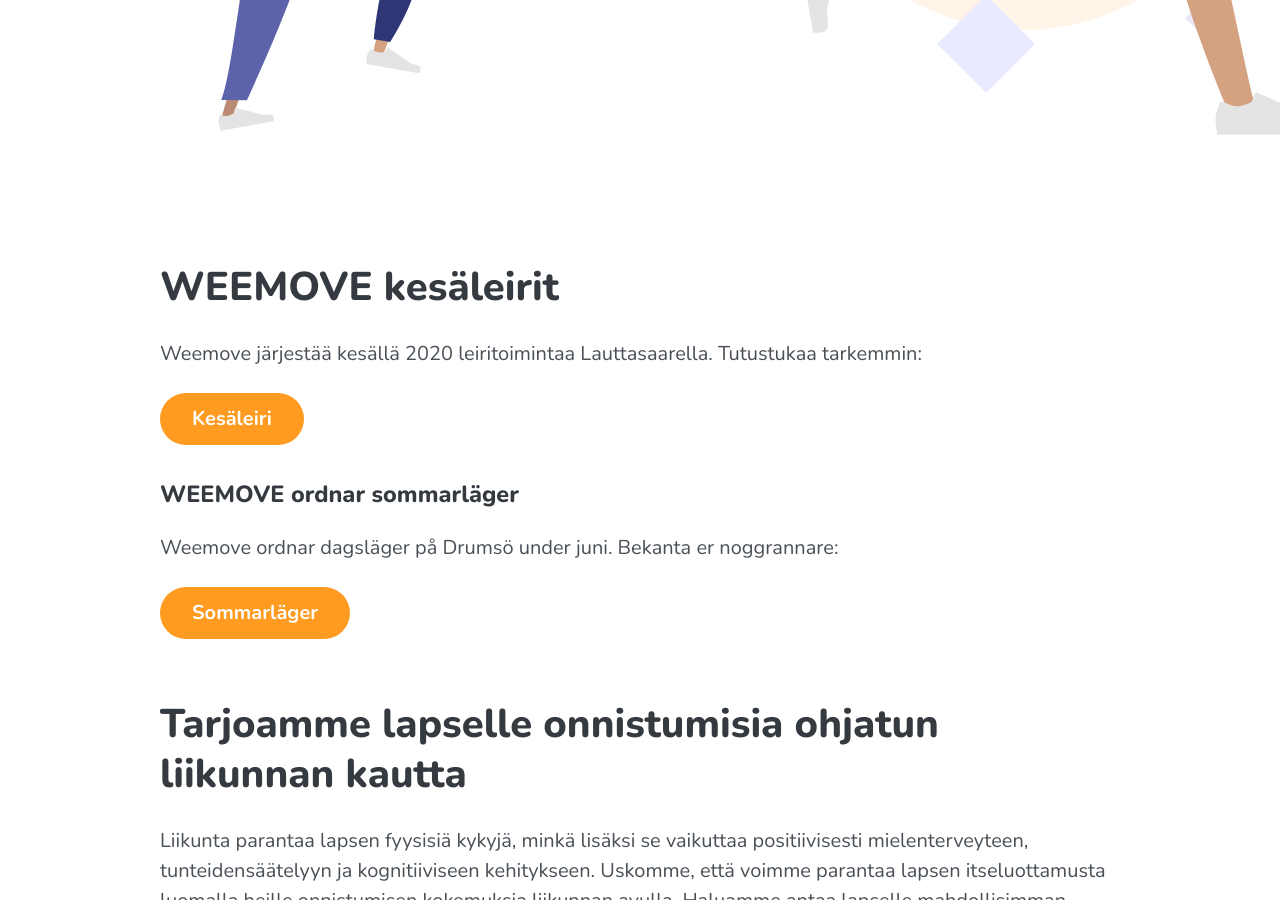
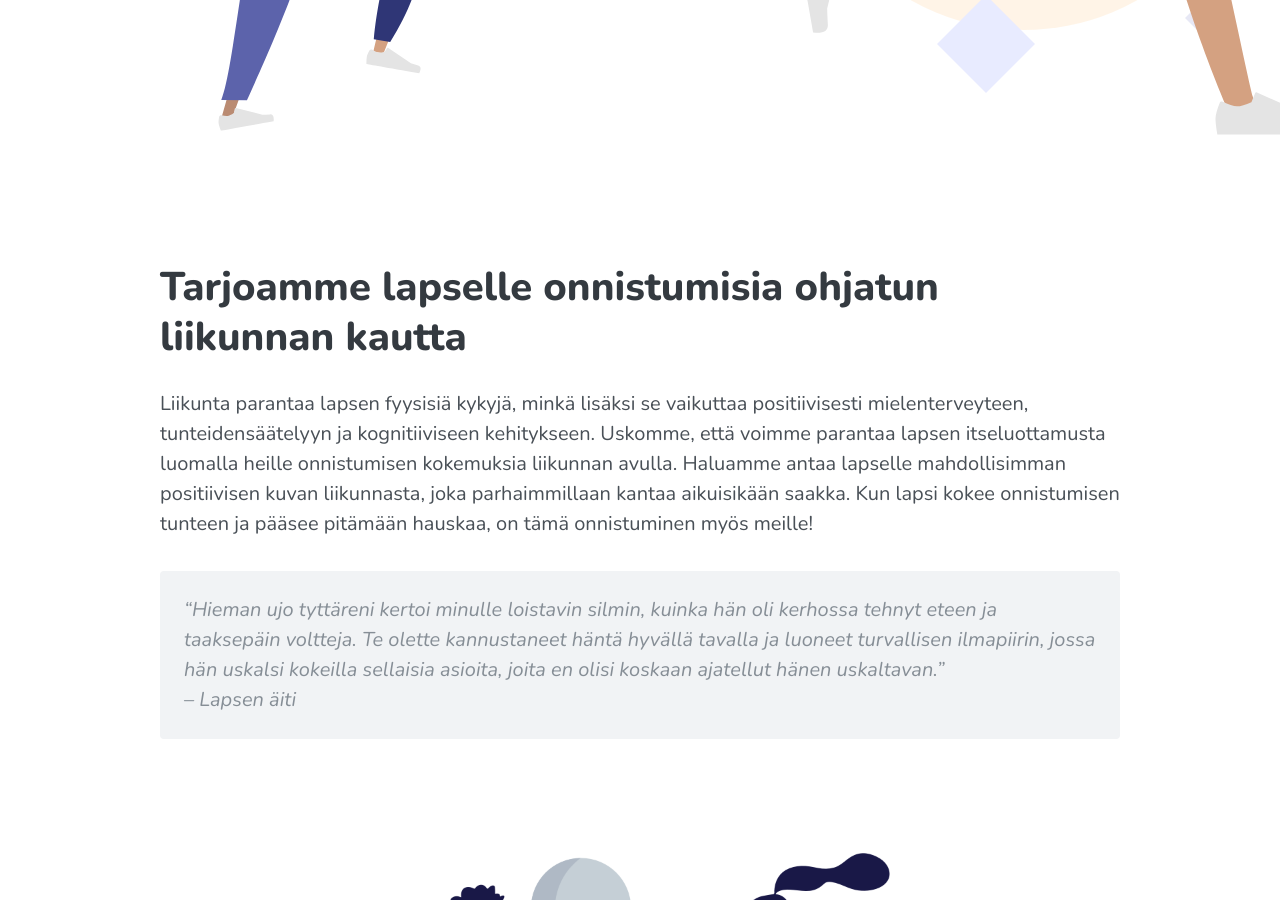
Before and after one commit to Funktum/weemove, a Jekyll site: the page built from _pages/home.md, in a window 1280 px wide and 900 px high, scrolled down 762 px. Built offline with Jekyll 4.4.1, drawn with Linux system fonts in a browser that asks for light colours; our own code applies the rules of GitHub Pages for plain Markdown files; a script that is not in the unit is left out.

Commit message:
Update home.md

```diff
--- a/_pages/home.md
+++ b/_pages/home.md
@@ -10,15 +10,6 @@
 hero_btn_text: WEE-kerhot
 ---
 
-# WEEMOVE kesäleirit
-Weemove järjestää kesällä 2020 leiritoimintaa Lauttasaarella. Tutustukaa tarkemmin:
-
-{% include button.html url="https://weemove.fi/kesaleiri/" text="Kesäleiri" %}
-
-### WEEMOVE ordnar sommarläger
-Weemove ordnar dagsläger på Drumsö under juni. Bekanta er noggrannare:
-
-{% include button.html url="https://weemove.fi/dagslager/" text="Sommarläger" %}
 
 
 # Tarjoamme lapselle onnistumisia ohjatun liikunnan kautta
```
